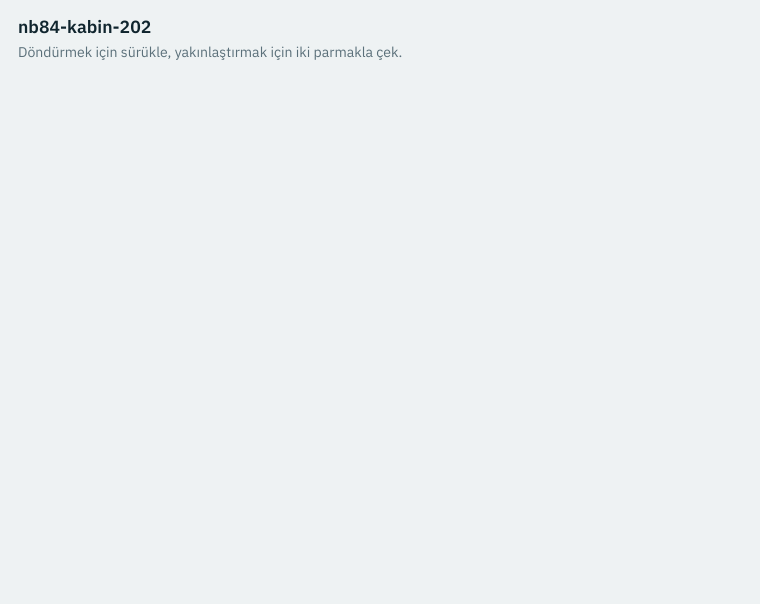
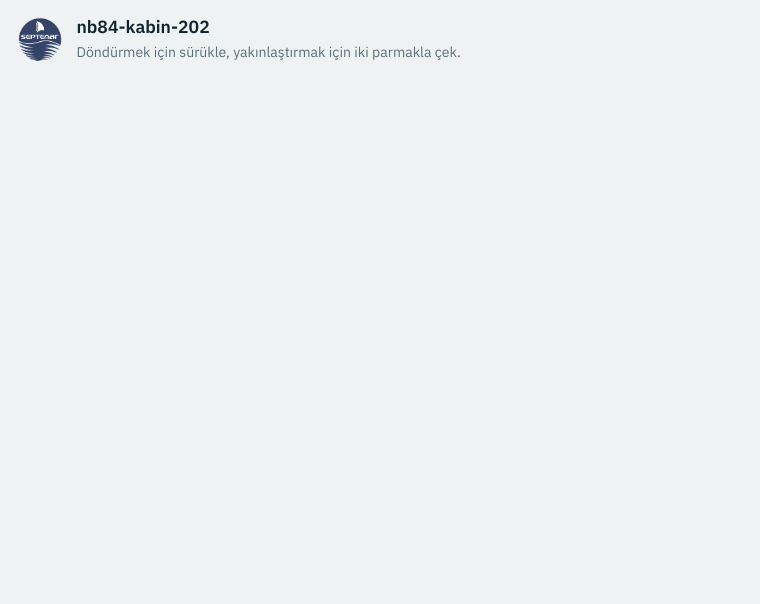
Before and after one commit to septemar-mobilya/NB84, a plain HTML site: page index.html in a window 1280 px wide. Shown: the top 604 px of the page, without its empty margins (0-760 px from the left). Drawn offline with nearby package versions, Linux system fonts and the light colour scheme; a script that the page names is missing.

Commit message:
Add files via upload

```diff
--- a/index.html
+++ b/index.html
@@ -10,7 +10,8 @@
 @media (prefers-color-scheme:dark){:root{--bg:#0e1a20;--ink:#e6eef0;--mute:#8aa0a8;--acc:#4cc2e0}}
 html,body{height:100%;margin:0}
 body{background:var(--bg);color:var(--ink);font:16px/1.5 "IBM Plex Sans",system-ui,sans-serif;display:flex;flex-direction:column;padding:env(safe-area-inset-top) 0 env(safe-area-inset-bottom)}
-header{padding:14px 18px}
+header{padding:14px 18px;display:flex;align-items:center;gap:14px}
+#logo{height:44px;width:auto;max-width:140px;object-fit:contain}
 h1{font-size:1.1rem;margin:0;word-break:break-word}
 p{margin:2px 0 0;color:var(--mute);font-size:.88rem}
 model-viewer{flex:1;width:100%;min-height:0;--progress-bar-color:var(--acc)}
@@ -26,7 +27,7 @@ model-viewer{min-height:50vh}
 </style>
 </head>
 <body>
-<header><h1 id="t">Model yükleniyor...</h1><p>Döndürmek için sürükle, yakınlaştırmak için iki parmakla çek.</p></header>
+<header><img id="logo" src="logo.png" alt="Logo" onerror="this.remove()"><div><h1 id="t">Model yükleniyor...</h1><p>Döndürmek için sürükle, yakınlaştırmak için iki parmakla çek.</p></div></header>
 <div id="err">Model bulunamadı. Adres şu biçimde olmalı: <code>?m=dosya-adi.glb</code></div>
 <model-viewer id="mv" camera-controls touch-action="pan-y" shadow-intensity="1" environment-image="neutral"
   ar ar-modes="webxr scene-viewer quick-look" ar-scale="fixed" alt="3D model">
```
Also changed, not shown: logo.png (added).
